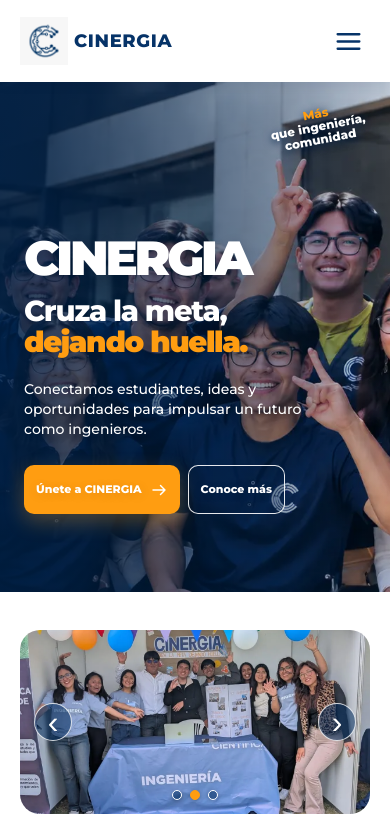
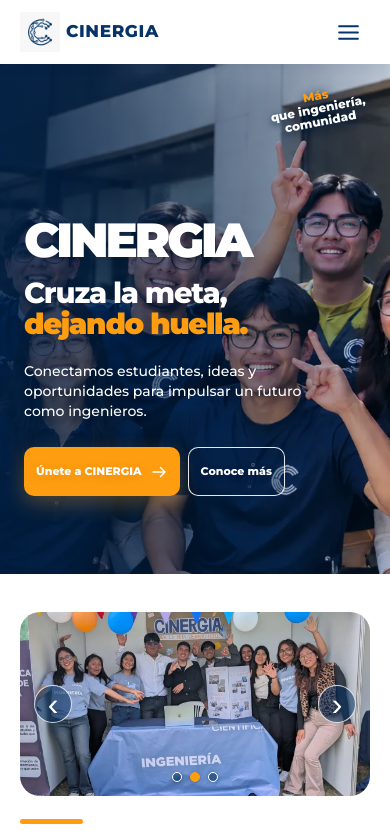
Before and after one commit to DaniCodex/cinergia, a Next.js app: page / in a window 390 px wide. Shown: the top 833 px of the page. Built offline with nearby package versions, Linux system fonts and the light colour scheme.

Commit message:
Slim mobile navigation bar

```diff
--- a/src/component/Navbar.tsx
+++ b/src/component/Navbar.tsx
@@ -16,10 +16,10 @@
   const [open, setOpen] = useState(false);
 
   return <header className="sticky top-0 z-50 bg-white shadow-[0_2px_12px_rgba(0,36,78,.08)]">
-    <nav aria-label="Navegación principal" className="mx-auto flex h-[82px] max-w-[1320px] items-center justify-between gap-6 px-5 min-[820px]:px-8 lg:px-12">
+    <nav aria-label="Navegación principal" className="mx-auto flex h-[64px] max-w-[1320px] items-center justify-between gap-6 px-5 min-[820px]:h-[82px] min-[820px]:px-8 lg:px-12">
       <Link href="/" onClick={() => setOpen(false)} className="flex shrink-0 items-center gap-1.5 text-[#063368]" aria-label="CINERGIA, inicio">
-        <Image src="/home/logo-blue.webp" alt="" width={48} height={48} className="h-[48px] w-[48px] object-contain" />
-        <span className="text-[18px] font-extrabold tracking-[.035em]">CINERGIA</span>
+        <Image src="/home/logo-blue.webp" alt="" width={48} height={48} className="h-[40px] w-[40px] object-contain min-[820px]:h-[48px] min-[820px]:w-[48px]" />
+        <span className="text-[17px] font-extrabold tracking-[.035em] min-[820px]:text-[18px]">CINERGIA</span>
       </Link>
       <div className="hidden items-center gap-5 min-[820px]:flex lg:gap-8">
         {links.map(link => <Link key={link.label} href={link.href} className="text-[14px] font-extrabold text-[#083568] transition-colors hover:text-[#ff9d11]">{link.label}</Link>)}
@@ -31,7 +31,7 @@
         <Link href="/#contacto" className="inline-flex h-[46px] items-center gap-2 rounded-xl bg-[#ff9d11] px-6 text-[14px] font-extrabold text-white shadow-[0_5px_13px_rgba(255,157,17,.25)] transition-colors hover:bg-[#ed900d]">Únete <HomeIcon name="arrow" size={18} /></Link>
       </div>
       <button type="button" className="grid h-11 w-11 place-items-center rounded-lg text-[#063368] min-[820px]:hidden" aria-label={open ? "Cerrar menú" : "Abrir menú"} aria-expanded={open} onClick={() => setOpen(!open)}>
-        <HomeIcon name={open ? "close" : "menu"} size={29} />
+        <HomeIcon name={open ? "close" : "menu"} size={25} />
       </button>
     </nav>
     {open && <div className="flex flex-col gap-1 border-t border-[#e5ebf2] bg-white px-5 pb-5 pt-3 min-[820px]:hidden">
```
